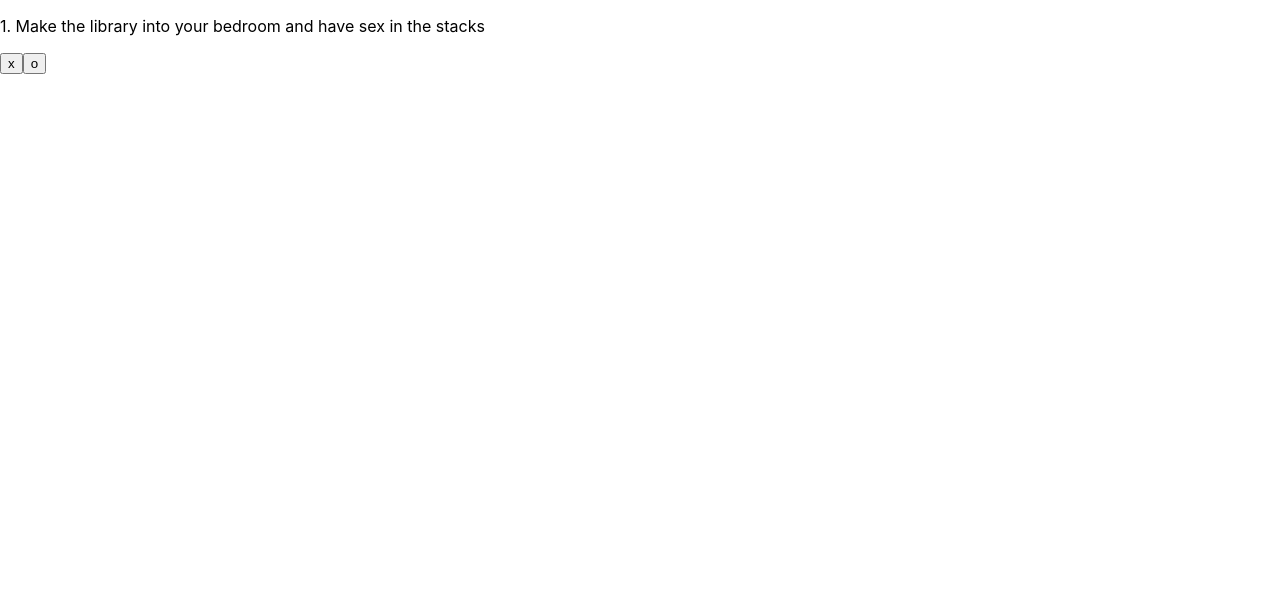
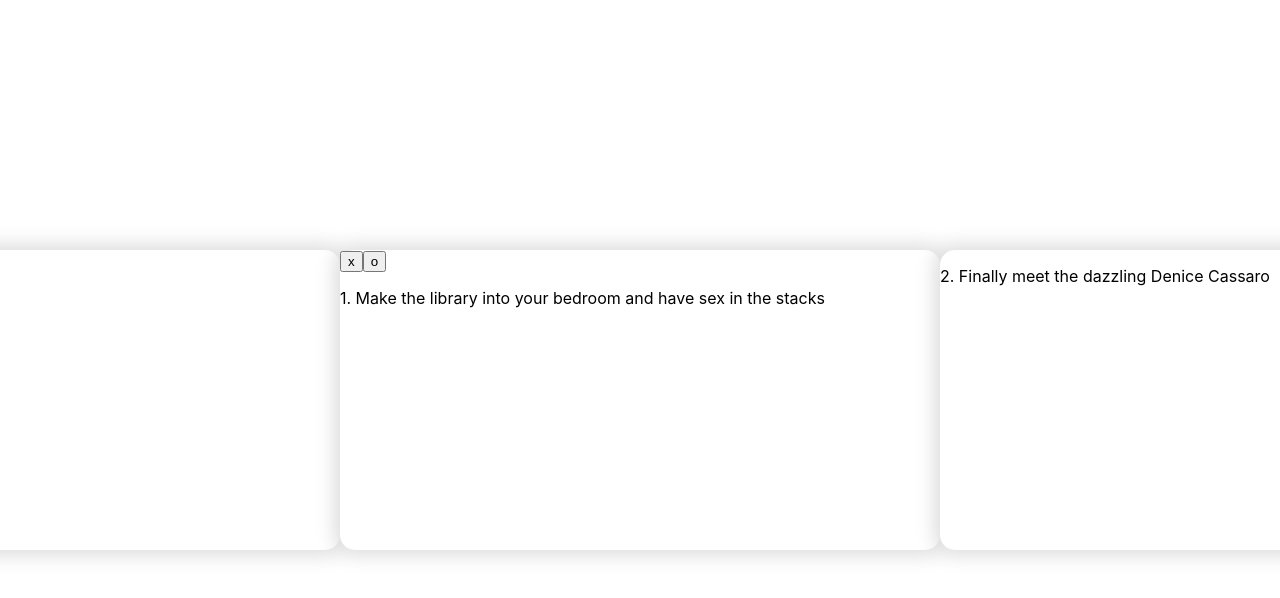
Before and after one commit to yubinary/161-things, a React (Create React App) app: page / in a window 1280 px wide. Shown: the top 598 px of the page. Built offline with nearby package versions, Linux system fonts and the light colour scheme.

Commit message:
Added Cards component

```diff
--- /dev/null
+++ b/src/components/Cards.js
@@ -0,0 +1,35 @@
+import React, { useState, useEffect } from 'react';
+
+import '../styles/Cards.css';
+
+export default function Cards({ index, setIndex, things, complete, setComplete }) {
+
+  function handleClickAdd() {
+    setComplete([...complete, things[index]]);
+    setIndex(index + 1);
+  }
+
+  function displayCard(order) {
+    return (
+      <p>{things[index + order]}</p>
+    )
+  }
+
+  return (
+    <div className="cards">
+      <div className="card before">
+        {displayCard(-1)}
+      </div>
+      <div className="card current">
+        <div className="buttons">
+          <button onClick={() => setIndex(index + 1)}>x</button>
+          <button onClick={handleClickAdd}>o</button>
+        </div>
+        {displayCard(0)}
+      </div>
+      <div className="card after">
+        {displayCard(1)}
+      </div>
+    </div >
+  )
+}
--- a/src/pages/Home.js
+++ b/src/pages/Home.js
@@ -1,6 +1,6 @@
 import React, { useState, useEffect } from 'react';
-// import axios from "axios";
 import { INITTHINGS } from '../components/constant.js';
+import Cards from "../components/Cards.js";
 
 import '../styles/Home.css';
 
@@ -9,26 +9,17 @@ export default function Home() {
   const [things, setThings] = useState(INITTHINGS);
   const [complete, setComplete] = useState([]);
 
-  function checkOff(things, i) {
-    return (
-      <p>{things[i]}</p>
-    )
-  }
-
-  function handleClickAdd() {
-    setComplete([...complete, things[index]]);
-    setIndex(index + 1);
-  }
-
   return (
     <div className="home">
       <div className="progress">
       </div>
-      <div className="card">
-        {checkOff(things, index)}
-        <button onClick={() => setIndex(index + 1)}>x</button>
-        <button onClick={handleClickAdd}>o</button>
-      </div>
+      <Cards
+        index={index}
+        setIndex={setIndex}
+        things={things}
+        complete={complete}
+        setComplete={setComplete}
+      />
     </div >
   )
 }
--- /dev/null
+++ b/src/styles/Cards.css
@@ -0,0 +1,12 @@
+.cards{
+  display: flex;
+}
+
+.card{
+  border-radius: 15px;
+  width: 600px;
+  height: 300px;
+  background-color: white;
+  box-shadow: 0px 0px 20px 5px #dbdbdb;
+  margin: 0px auto;
+}
--- a/src/styles/Home.css
+++ b/src/styles/Home.css
@@ -0,0 +1,10 @@
+body{
+  /* background-color: rgb(199, 199, 255); */
+}
+
+.home{
+  position: fixed;
+  top: 50%;
+  left: 50%;
+  transform: translate(-50%, -50%);
+}
```
Also changed, not shown: 1 other file (tests, documents, lock files or other folders).
